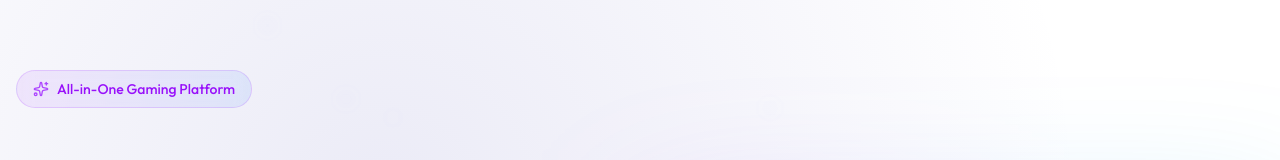
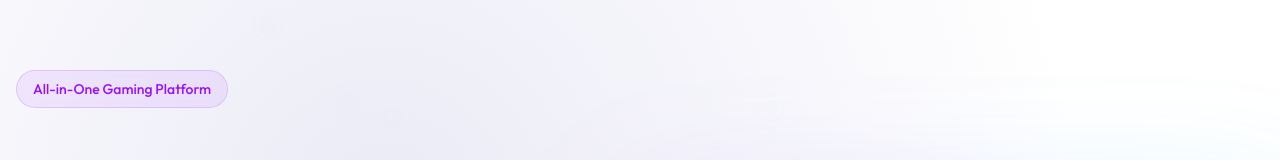
Before and after one commit to aminofabian/bruii-landing-page, a Next.js app: page / in a window 1280 px wide. Shown: the part 123-283 px from the top of the page. Built offline with nearby package versions, Linux system fonts and the light colour scheme.

Commit message:
Removed the Sparkles icon and the gradient from the badge. It now uses a solid purple background (bg-purple-500/10) instead of a gradient, while keeping the purple text colors.

```diff
--- a/src/components/landing/hero-section.tsx
+++ b/src/components/landing/hero-section.tsx
@@ -7,7 +7,7 @@ import { useEffect, useState } from "react";
 import dashboardImage from "@/app/dashboard.png";
 import {
   Building2, Users, Gamepad2, CreditCard, Gift, Network, TrendingUp, Zap,
-  ArrowRight, CheckCircle2, Sparkles, BarChart3, Shield, Clock
+  ArrowRight, CheckCircle2, BarChart3, Shield, Clock
 } from "lucide-react";
 
 interface Metric {
@@ -84,8 +84,7 @@ export default function HeroSection() {
           {/* Content Section */}
           <div className="text-center lg:text-left space-y-8">
             {/* Badge */}
-            <div className="inline-flex items-center gap-2 px-4 py-2 rounded-full bg-gradient-to-r from-purple-500/10 to-blue-500/10 border border-purple-500/20 dark:border-purple-400/30 backdrop-blur-sm">
-              <Sparkles className="w-4 h-4 text-purple-500 dark:text-purple-400" />
+            <div className="inline-flex items-center gap-2 px-4 py-2 rounded-full bg-purple-500/10 dark:bg-purple-500/20 border border-purple-500/20 dark:border-purple-400/30 backdrop-blur-sm">
               <span className="text-sm font-medium text-purple-600 dark:text-purple-400">
                 All-in-One Gaming Platform
               </span>
```
